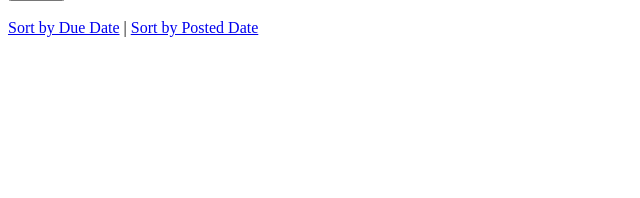
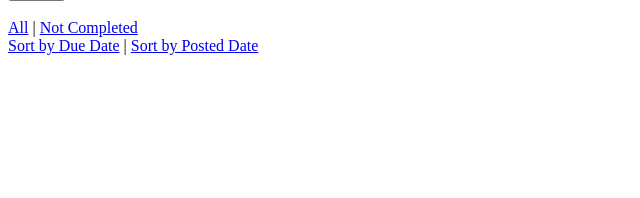
Before and after one commit to s1f10240221/django-test-exercise, a Django app: page / in a window 1280 px wide. Shown: the part 212-410 px from the top of the page, without its empty margins (0-640 px from the left). Run offline with Django 5.2, Linux system fonts and the light colour scheme; data that the repository does not hold is empty.

Commit message:
絞り込み機能の追加

```diff
--- a/todo/templates/todo/index.html
+++ b/todo/templates/todo/index.html
@@ -28,6 +28,11 @@
     <br>
 
     <div>
+      <a href="{% url 'index' %}">All</a> |
+      <a href="{% url 'index' %}?filter=uncompleted">Not Completed</a>
+    </div>
+
+    <div>
       <a href="{% url 'index' %}?order=due">Sort by Due Date</a> |
       <a href="{% url 'index' %}?order=post">Sort by Posted Date</a>
     </div>
--- a/todo/views.py
+++ b/todo/views.py
@@ -12,10 +12,18 @@ def index(request):
                     due_at=make_aware(parse_datetime(request.POST['due_at'])))
         task.save()
 
+    #フィルタ判定
+    filter_by = request.GET.get("filter")
+    if filter_by == "uncompleted":
+        task_qs = Task.objects.filter(completed=False)
+    else:
+        task_qs = Task.objects.all()
+
+    #ソート機能
     if request.GET.get('order') == 'due':
-        tasks = Task.objects.order_by('due_at')
+        tasks = task_qs.order_by('due_at')
     else:
-        tasks = Task.objects.order_by('-posted_at')
+        tasks = task_qs.order_by('-posted_at')
 
     context = {
         'tasks': tasks
```
